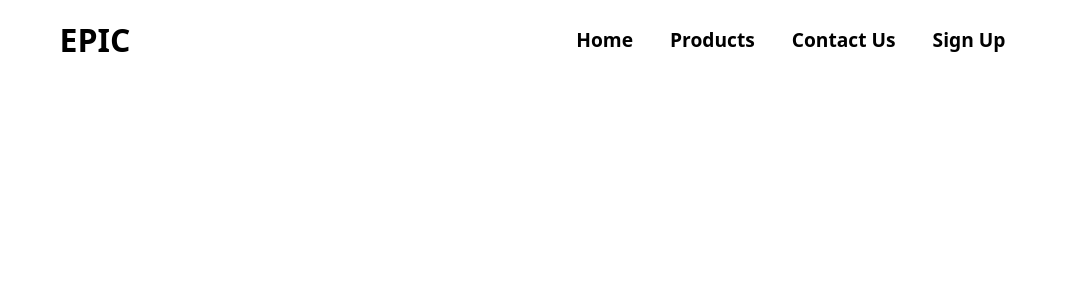
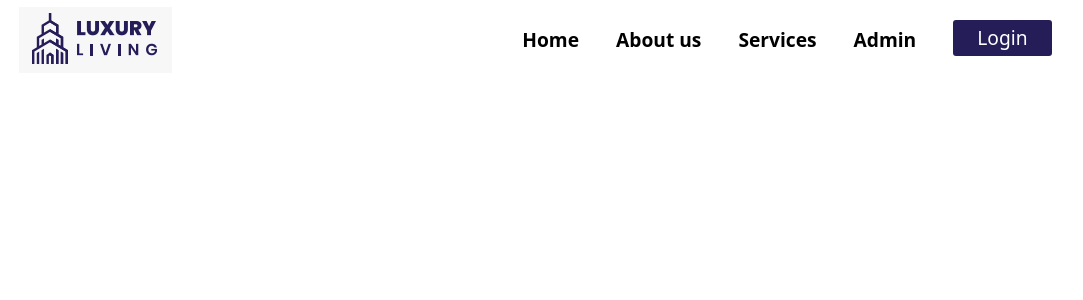
Before and after one commit to sakibulislamfaisal/luxury-apartment-service, a React (Create React App) app: page / in a window 1280 px wide. Shown: the top 300 px of the page, without its empty margins (91-1174 px from the left). Built offline with nearby package versions, Linux system fonts and the light colour scheme.

Commit message:
responsive react navbar done

```diff
--- a/src/components/Navbar/Navbar.css
+++ b/src/components/Navbar/Navbar.css
@@ -125,6 +125,10 @@
     color: black;
     font-size: 1.5rem;
   } */
+}
 
-
+.rounded-sm {
+  background-color: #251d58;
+  color: #ffffff;
+  border-radius: 3px;
 }
--- a/src/components/Navbar/Navbar.js
+++ b/src/components/Navbar/Navbar.js
@@ -1,17 +1,24 @@
 import React, { useState } from "react";
 import { Link } from "react-router-dom";
 import "./Navbar.css";
+import logo from "../../assets/Image/heading.PNG";
 
 function Navbar() {
   const [click, setClick] = useState(false);
   const handleClick = () => setClick(!click);
   const closeMobileMenu = () => setClick(false);
-
+  let style = {
+    textDecoration: "none",
+    padding: "15px",
+    fontSize: "17px",
+    fontWeight: "bold",
+    color: "black",
+  };
   return (
     <>
       <nav className="navbar">
         <Link to="/" className="navbar-logo" onClick={closeMobileMenu}>
-          EPIC
+          <img src={logo} alt="logo" />
         </Link>
         <div className="menu-icon" onClick={handleClick}>
           <i className={click ? "fas fa-times" : "fas fa-bars"} />
@@ -24,18 +31,25 @@ function Navbar() {
           </li>
 
           <li className="nav-item">
-            <Link to="/products" className="nav-links">
-              Products
+            <Link to="/about" className="nav-links">
+              About us
             </Link>
           </li>
           <li className="nav-item">
-            <Link to="/contact-us" className="nav-links">
-              Contact Us
+            <Link to="/services" className="nav-links">
+              Services
             </Link>
           </li>
           <li className="nav-item">
-            <Link to="/sign-up" className="nav-links">
-              Sign Up
+            <Link to="/admin" className="nav-links">
+              Admin
+            </Link>
+          </li>
+          <li className="nav-item">
+            <Link to="/sign-up" className="nav-links" style={{ style }}>
+              <button className="hover:bg-pink-700 text-white  py-1 -mt-1 px-6 rounded-sm ">
+                Login
+              </button>
             </Link>
           </li>
         </ul>
```
Also changed, not shown: src/assets/Image/heading.PNG (added).
